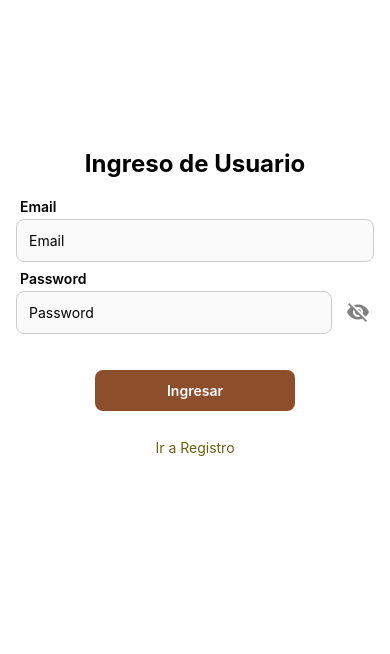
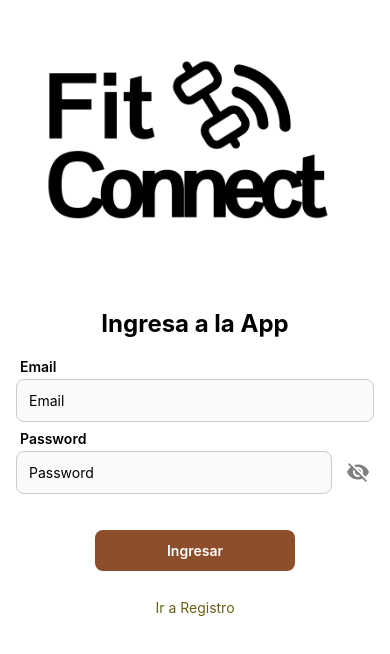
Before and after one commit to nespidev/proyecto-des-app, a React Native app: screen / in a window 390 px wide. Shown: the part 120-774 px from the top of the page. Built offline with nearby package versions, Linux system fonts and the light colour scheme; no server answers; what expo-notifications, react-native-calendars would draw is missing.

Commit message:
añadido logotipo en el login

```diff
--- a/app/auth/screens/login.tsx
+++ b/app/auth/screens/login.tsx
@@ -1,5 +1,5 @@
 import { useState } from "react";
-import { View, ScrollView, Text, TextInput, StyleSheet, Alert, ActivityIndicator, TouchableOpacity, KeyboardAvoidingView, Platform } from "react-native";
+import { View, ScrollView, Text, TextInput, StyleSheet, Alert, ActivityIndicator, TouchableOpacity, KeyboardAvoidingView, Platform, Image } from "react-native";
 import { useNavigation } from "@react-navigation/native";
 import * as Yup from 'yup';
 import { Formik } from "formik";
@@ -29,7 +29,13 @@ export default function Login() {
     <SafeAreaView style={{ flex: 1, backgroundColor: '#fff' }}>
       <KeyboardAvoidingView behavior={Platform.OS === "ios" ? "padding" : "height"} style={{ flex: 1 }}>
         <ScrollView contentContainerStyle={styles.scrollContent} keyboardShouldPersistTaps="handled">
-          <Text style={globalStyles.title}>Ingreso de Usuario</Text>
+          <Image
+            source={require("@/assets/imagotipo.png")}
+            style={styles.logo}
+            resizeMode="contain"
+          />
+
+          <Text style={globalStyles.title}>Ingresa a la App</Text>
 
           <Formik
             initialValues={{ email: '', password: '' }}
@@ -37,7 +43,6 @@ export default function Login() {
             onSubmit={async (values) => {
               setLoading(true);
               try {
-                // El AuthProvider escuchara el cambio de sesion
                 const { error } = await supabase.auth.signInWithPassword({
                   email: values.email,
                   password: values.password,
@@ -46,7 +51,7 @@ export default function Login() {
                 if (error) throw error;
               } catch (error: any) {
                 Alert.alert("Error", error.message || "Credenciales incorrectas");
-                setLoading(false); // Solo quitamos loading si hubo error
+                setLoading(false);
               }
             }}
           >
@@ -107,6 +112,11 @@ const styles = StyleSheet.create({
     justifyContent: "center",
     padding: 16,
   },
+  logo: {
+    width: 300,
+    height: 300,
+    marginBottom: 20,
+  },
   formContainer: {
     width: "100%",
     marginTop: 20,
```
Also changed, not shown: assets/imagotipo.png (added).
